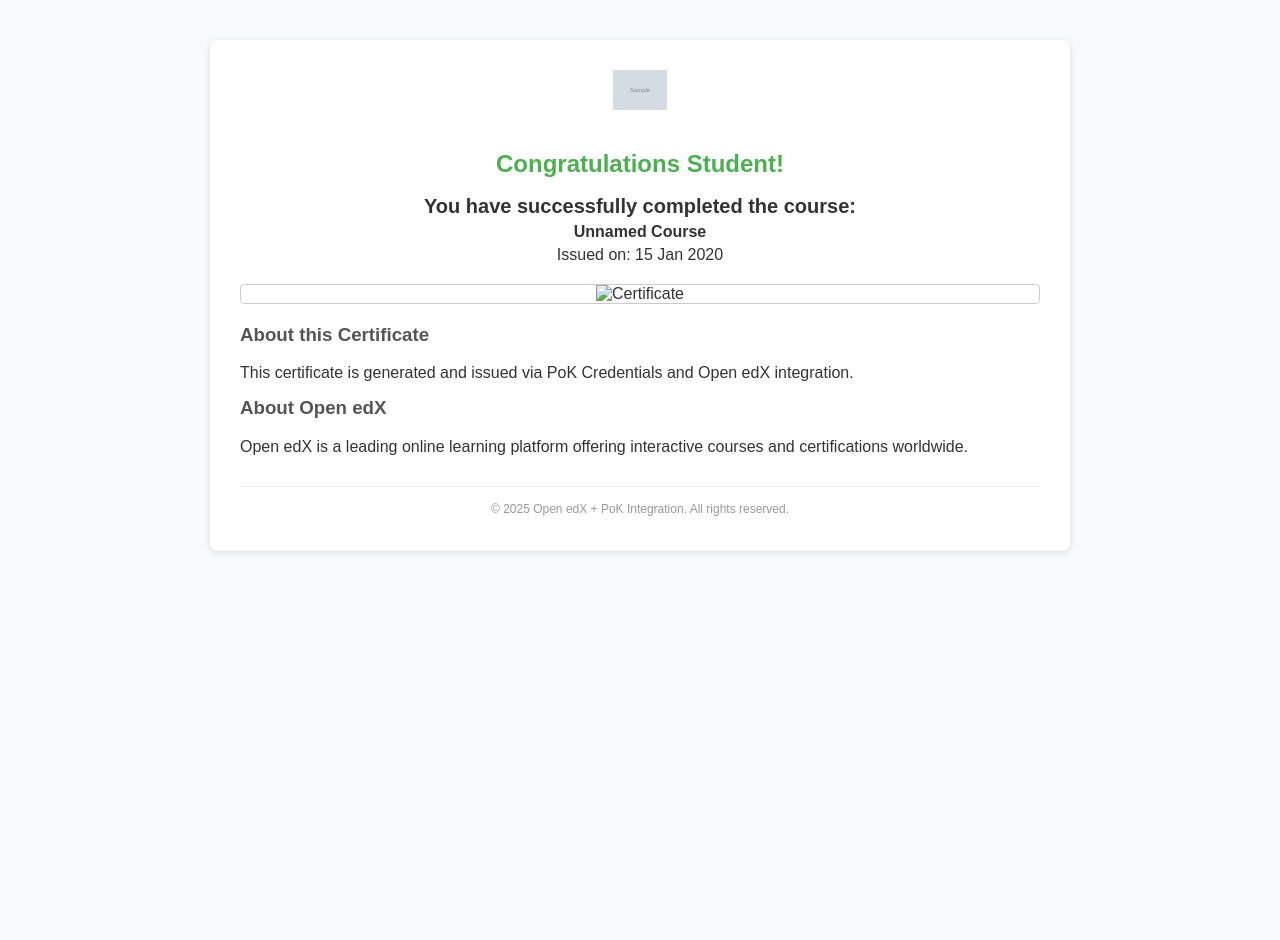
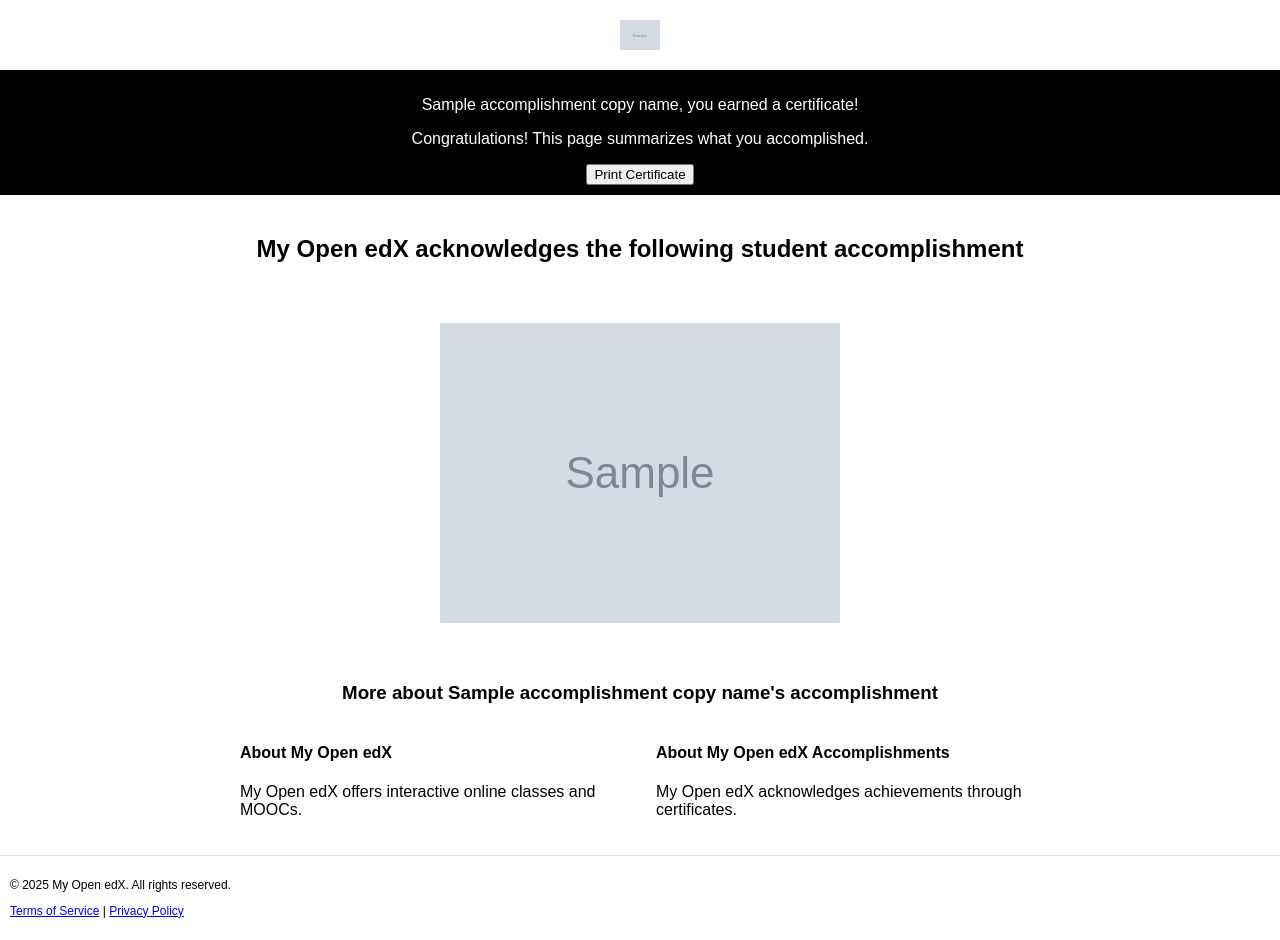
Before and after one commit to aulasneo/openedx-pok, a Django app: template openedx_pok_webhook/templates/openedx_pok_webhook/certificate_pok.html in a window 1280 px wide. Before the commit the page ends 553 px from the top, so only its background shows below. Run offline with Django 4.2, Linux system fonts and the light colour scheme; the template is opened without the code that fills it: most values are stand-ins (such as "Sample title", 1, 10 or a date in 2020); grey boxes marked "Sample" are stand-in pictures.

Commit message:
feat(certificates): Use Django templates for POK certificate rendering
Replace hardcoded HTML in CertificateRenderFilter with Django templates to
improve maintainability and separation of concerns. The certificate rendering
now uses templates from openedx_pok_webhook/templates/ directory.

- Create base_pok.html as the template base with styles and structure
- Create certificate_pok.html extending the base template
- Update the filter to use render_to_string instead of string concatenation
- Add certificate_url to template context for print certificate button
- Improve certificate printing with styled button and new tab behavior
- fix problems with attributes in receiver
- Generate new migrations

This change follows Open edX best practices by separating presentation logic
from business logic and leveraging Django's template inheritance system.

```diff
--- a/openedx_pok_webhook/admin.py
+++ b/openedx_pok_webhook/admin.py
@@ -10,7 +10,7 @@
 logger = logging.getLogger(__name__)
 
 
-class CertificateAdmin(admin.ModelAdmin):
+class CertificatePokApiAdmin(admin.ModelAdmin):
     """Admin interface for Certificate model."""
 
     list_display = [
@@ -47,4 +47,4 @@
 
 
 logger.debug("Registering Certificate")
-admin.site.register(CertificatePokApi, CertificateAdmin)
+admin.site.register(CertificatePokApi, CertificatePokApiAdmin)
--- /dev/null
+++ b/openedx_pok_webhook/templates/openedx_pok_webhook/base_pok.html
@@ -0,0 +1,58 @@
+<!DOCTYPE html>
+<html>
+<head>
+    <title>{{ document_title|default:"Certificate" }}</title>
+    <style>
+        body {
+            margin: 0;
+            padding: 0;
+            font-family: sans-serif;
+        }
+        section {
+            margin: 0;
+            padding: 20px;
+            text-align: center;
+        }
+        .banner {
+            background-color: #000;
+            color: #fff;
+            padding: 10px;
+        }
+        img {
+            max-width: 100%;
+            display: block;
+            margin: 0 auto;
+        }
+        .certificate-section {
+            padding: 20px 0;
+        }
+        .info-section {
+            display: flex;
+            justify-content: space-between;
+            max-width: 800px;
+            margin: 0 auto;
+            text-align: left;
+        }
+        .info-column {
+            width: 48%;
+        }
+        footer {
+            border-top: 1px solid #ddd;
+            padding: 10px;
+            font-size: 12px;
+        }
+    </style>
+</head>
+<body>
+    {% block content %}{% endblock %}
+
+    <!-- Footer -->
+    <footer>
+        <p>© 2025 My Open edX. All rights reserved.</p>
+        <p>
+            <a href="/tos">Terms of Service</a> |
+            <a href="/privacy">Privacy Policy</a>
+        </p>
+    </footer>
+</body>
+</html>
--- a/openedx_pok_webhook/templates/openedx_pok_webhook/certificate_pok.html
+++ b/openedx_pok_webhook/templates/openedx_pok_webhook/certificate_pok.html
@@ -1,103 +1,44 @@
-<!DOCTYPE html>
-<html lang="en">
+{% extends "openedx_pok_webhook/base_pok.html" %}
 
-<head>
-    <meta charset="UTF-8">
-    <meta name="viewport" content="width=device-width, initial-scale=1.0">
-    <title>{{ document_title|default:"Certificate" }}</title>
-    <style>
-        body {
-            margin: 0;
-            padding: 0;
-            font-family: Arial, sans-serif;
-            background: #f8f9fa;
-            color: #333;
-        }
-        .container {
-            max-width: 800px;
-            margin: 40px auto;
-            background: #fff;
-            padding: 30px;
-            box-shadow: 0 2px 8px rgba(0, 0, 0, 0.1);
-            border-radius: 8px;
-            text-align: center;
-        }
-        .logo {
-            height: 40px;
-            margin-bottom: 20px;
-        }
-        h1 {
-            color: #4caf50;
-            font-size: 24px;
-            margin-bottom: 10px;
-        }
-        h2 {
-            font-size: 20px;
-            margin-bottom: 5px;
-        }
-        p {
-            margin: 5px 0;
-        }
-        .certificate-image {
-            margin: 20px 0;
-            border: 1px solid #ccc;
-            border-radius: 4px;
-            overflow: hidden;
-        }
-        .certificate-image img {
-            width: 100%;
-            height: auto;
-        }
-        .info {
-            text-align: left;
-            margin-top: 20px;
-        }
-        .info h3 {
-            margin-top: 15px;
-            color: #555;
-        }
-        .footer {
-            margin-top: 30px;
-            font-size: 12px;
-            color: #999;
-            border-top: 1px solid #eee;
-            padding-top: 10px;
-        }
-    </style>
-</head>
+{% block content %}
+<!-- Logo -->
+<section>
+    <img src="{{ logo_src }}" alt="Logo" style="height:30px;">
+</section>
 
-<body>
-    <div class="container">
-        <!-- Logo -->
-        {% if logo_src %}
-            <img src="{{ logo_src }}" alt="Logo" class="logo">
-        {% endif %}
+<!-- Banner de felicitación -->
+<section class="banner">
+    <p>{{ accomplishment_copy_name }}, you earned a certificate!</p>
+    <p>Congratulations! This page summarizes what you accomplished.</p>
+    <a href="{{ certificate_url }}" target="_blank" rel="noopener noreferrer">
+        <button>Print Certificate</button>
+    </a>
+</section>
 
-        <!-- Header -->
-        <h1>Congratulations {{ student_name|default:"Student" }}!</h1>
-        <h2>You have successfully completed the course:</h2>
-        <p><strong>{{ course_name|default:"Unnamed Course" }}</strong></p>
-        <p>Issued on: {{ issue_date|date:"d M Y" }}</p>
+<!-- Título -->
+<section>
+    <h2>My Open edX acknowledges the following student accomplishment</h2>
+</section>
 
-        <!-- Certificate -->
-        <div class="certificate-image">
-            <img src="{{ certificate_image_url|default:'' }}" alt="Certificate">
+<!-- Certificado -->
+<section class="certificate-section">
+    <img src="{{ image_content }}" alt="Certificate">
+</section>
+
+<!-- Información adicional -->
+<section>
+    <h3>More about {{ accomplishment_copy_name }}'s accomplishment</h3>
+
+    <div class="info-section">
+        <div class="info-column">
+            <h4>About My Open edX</h4>
+            <p>My Open edX offers interactive online classes and MOOCs.</p>
         </div>
 
-        <!-- More Info -->
-        <div class="info">
-            <h3>About this Certificate</h3>
-            <p>This certificate is generated and issued via PoK Credentials and Open edX integration.</p>
-
-            <h3>About Open edX</h3>
-            <p>Open edX is a leading online learning platform offering interactive courses and certifications worldwide.</p>
-        </div>
-
-        <!-- Footer -->
-        <div class="footer">
-            <p>© 2025 Open edX + PoK Integration. All rights reserved.</p>
+        <div class="info-column">
+            <h4>About My Open edX Accomplishments</h4>
+            <p>My Open edX acknowledges achievements through certificates.</p>
         </div>
     </div>
-</body>
-
-</html>
+</section>
+{% endblock %}
```
Also changed, not shown: openedx_pok_webhook/client.py (+8 -11 lines), openedx_pok_webhook/filters.py (+33 -20 lines), openedx_pok_webhook/receivers.py (+23 -20 lines), openedx_pok_webhook/settings/common.py (+5 -5 lines), openedx_pok_webhook/migrations/0001_initial.py, openedx_pok_webhook/migrations/0002_certificate_delete_pokcertificate.py (deleted), openedx_pok_webhook/migrations/0003_certificatepokapi_delete_certificate.py (deleted).
